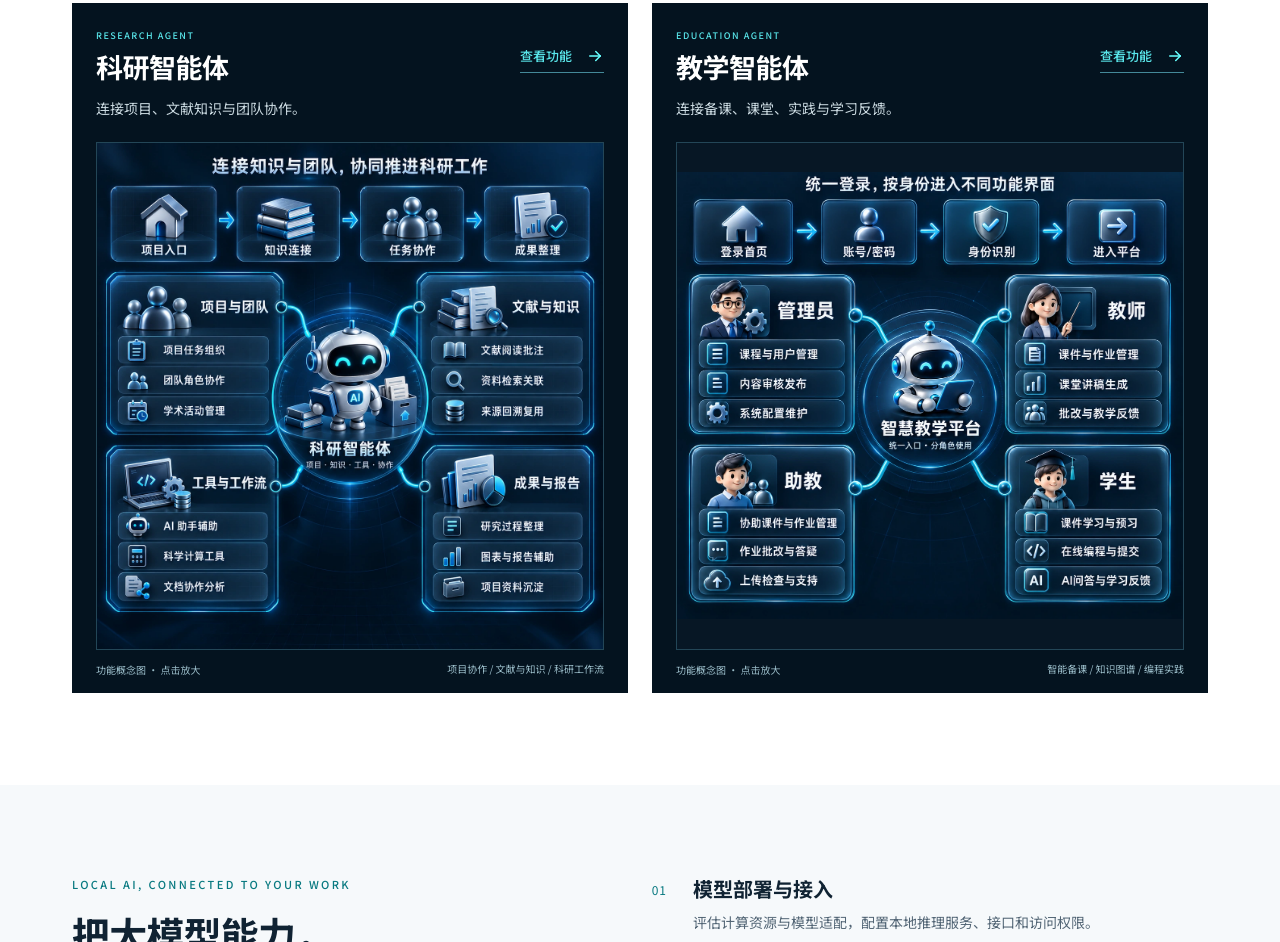
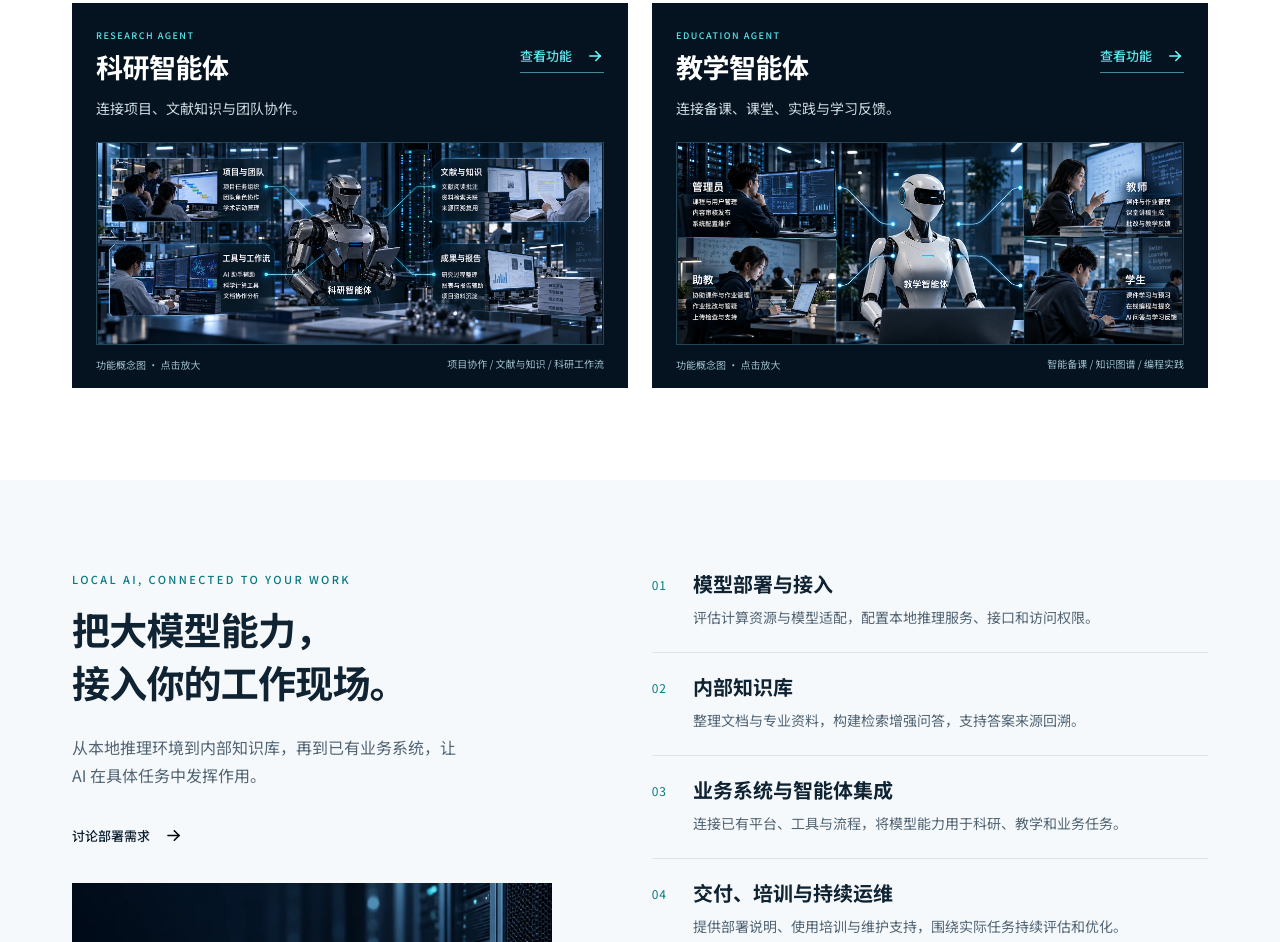
Before and after one commit to AITwinSiwe/aitwinwise.github.io, a plain HTML site: page index.html in a window 1280 px wide. Shown: the part 1357-2299 px from the top of the page. Drawn offline with Linux system fonts and the light colour scheme.

Commit message:
Replace agent diagrams with panoramic realistic scenes and distinct robot designs

```diff
--- a/index.html
+++ b/index.html
@@ -157,10 +157,10 @@
                 aria-haspopup="dialog"
               >
                 <img
-                  src="assets/research-map-3d.webp"
+                  src="assets/research-map-realistic-wide.webp"
                   alt="科研智能体功能图：项目与团队、文献与知识、工具与工作流、成果与报告"
-                  width="1254"
-                  height="1254"
+                  width="1983"
+                  height="793"
                   loading="lazy"
                 />
               </button>
@@ -199,10 +199,10 @@
                 aria-haspopup="dialog"
               >
                 <img
-                  src="assets/teaching-map-3d.webp"
-                  alt="智慧教学平台功能图：统一登录后，管理员、教师、助教与学生分角色使用"
-                  width="1334"
-                  height="1180"
+                  src="assets/teaching-map-realistic-wide.webp"
+                  alt="教学智能体功能图：机器人 Agent 连接管理员、教师、助教与学生的工作"
+                  width="1983"
+                  height="793"
                   loading="lazy"
                 />
               </button>
@@ -670,12 +670,16 @@
       <figure class="dialog-figure">
         <a
           id="dialog-original"
-          href="assets/research-map-3d.webp"
+          href="assets/research-map-realistic-wide.webp"
           target="_blank"
           rel="noopener"
           aria-label="在新标签页查看高清功能图"
         >
-          <img id="dialog-image" src="assets/research-map-3d.webp" alt="" />
+          <img
+            id="dialog-image"
+            src="assets/research-map-realistic-wide.webp"
+            alt=""
+          />
         </a>
         <figcaption id="dialog-caption"></figcaption>
       </figure>
--- a/script.js
+++ b/script.js
@@ -52,7 +52,7 @@ const products = {
       ],
       ["成果与报告", "整理研究过程与项目资料，辅助生成图表与报告。"],
     ],
-    image: "assets/research-map-3d.webp",
+    image: "assets/research-map-realistic-wide.webp",
     alt: "科研智能体功能图：机器人 Agent 连接项目与团队、文献与知识、工具与工作流、成果与报告",
     caption: "功能概念示意，非实际软件界面。点击配图可在新标签页查看高清原图。",
     note: "可交流课题组使用场景、产品演示与部署方案。具体接入模块与交付范围按需求确定。",
@@ -69,8 +69,8 @@ const products = {
       ["助教", "协助课件与作业管理、作业批改与答疑、上传检查与支持。"],
       ["学生", "课件学习与预习、在线编程与提交、AI 问答与学习反馈。"],
     ],
-    image: "assets/teaching-map-3d.webp",
-    alt: "智慧教学平台功能图：统一登录后按管理员、教师、助教和学生身份进入相应功能",
+    image: "assets/teaching-map-realistic-wide.webp",
+    alt: "教学智能体功能图：机器人 Agent 连接管理员、教师、助教与学生的工作",
     caption: "功能概念示意，非实际软件界面。点击配图可在新标签页查看高清原图。",
     note: "教师保留内容审核与正式评分的决定权。可交流课程接入、教学演示与部署方案。",
   },
--- a/styles.css
+++ b/styles.css
@@ -1302,7 +1302,7 @@ body.dialog-open {
 }
 .product-image {
   height: auto;
-  aspect-ratio: 1 / 1;
+  aspect-ratio: 2.5 / 1;
 }
 .product-image img {
   object-fit: contain;
```
Also changed, not shown: assets/research-map-realistic-wide.webp (added), assets/teaching-map-realistic-wide.webp (added), 3 other files.
